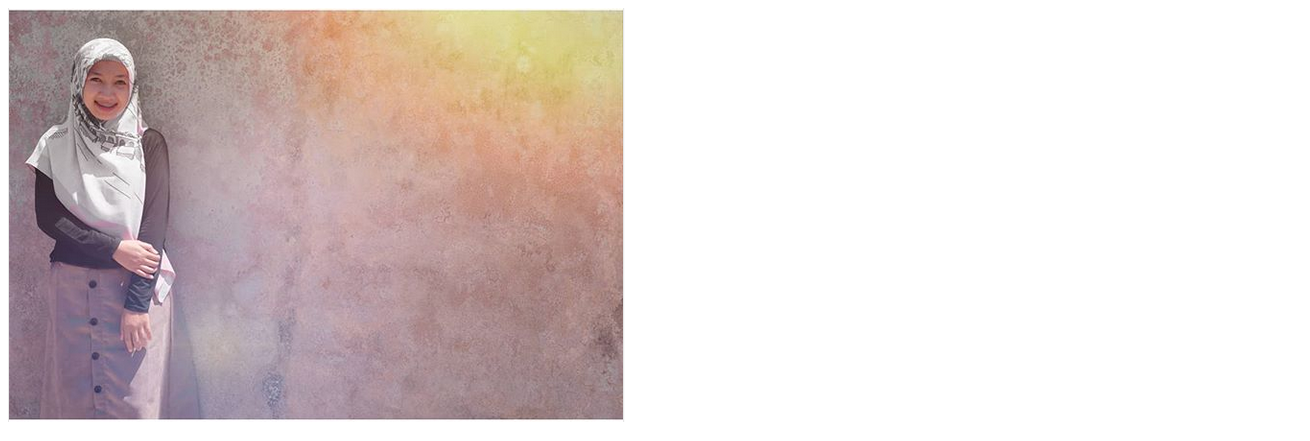
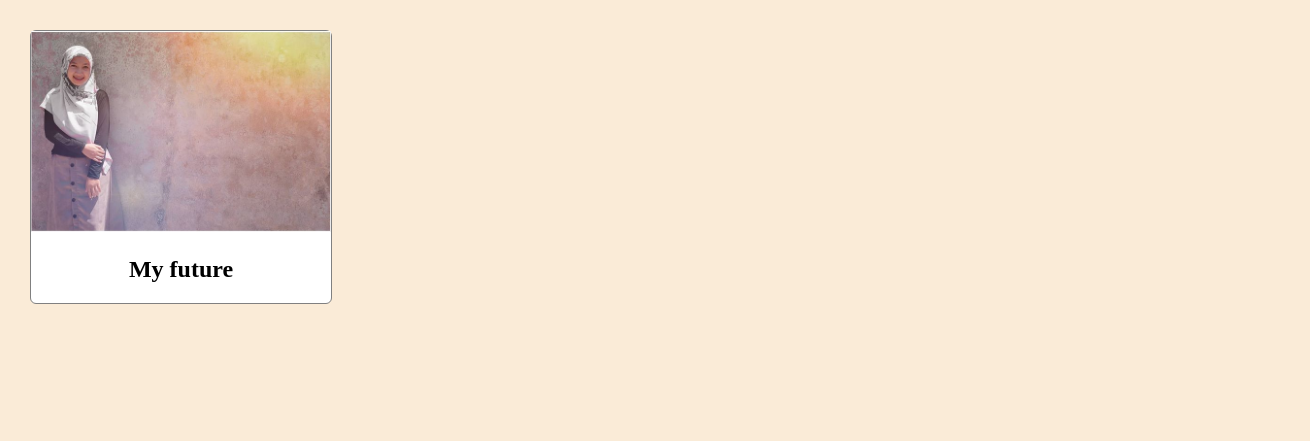
Before and after one commit to noto24/my-repo-from-git, a plain HTML site: page index.html in a window 1280 px wide. Shown: the top 441 px of the page, 1310 px wide, since content can reach past the window. Drawn offline with Linux system fonts and the light colour scheme.

Commit message:
added initial style.css to style the profile

```diff
--- a/index.html
+++ b/index.html
@@ -5,12 +5,16 @@
     <meta charset="UTF-8">
     <meta name="viewport" content="width=device-width, initial-scale=1.0">
     <meta http-equiv="X-UA-Compatible" content="ie=edge">
+    <link rel="stylesheet" href="style.css">
     <title>Document</title>
 </head>
 
 <body>
-    <img src="images/img_01.png" alt="">
-    <h1>My future</h1>
+    <div id="profile-container">
+        <img id="profile-image" src="images/img_01.png" alt="">
+        <h2 id="profile-name">My future</h2>
+    </div>
+
 </body>
 
 </html>
--- /dev/null
+++ b/style.css
@@ -0,0 +1,21 @@
+body {
+    width: 100%;
+    margin: 30px;
+    background-color: antiquewhite;
+}
+
+#profile-container {
+    max-width: 300px;
+    background-color: white;
+    border: 1px solid gray;
+    border-radius: 6px;
+}
+
+#profile-image {
+    width: 100%;
+    height: auto;
+}
+
+#profile-name {
+    text-align: center;
+}
```
